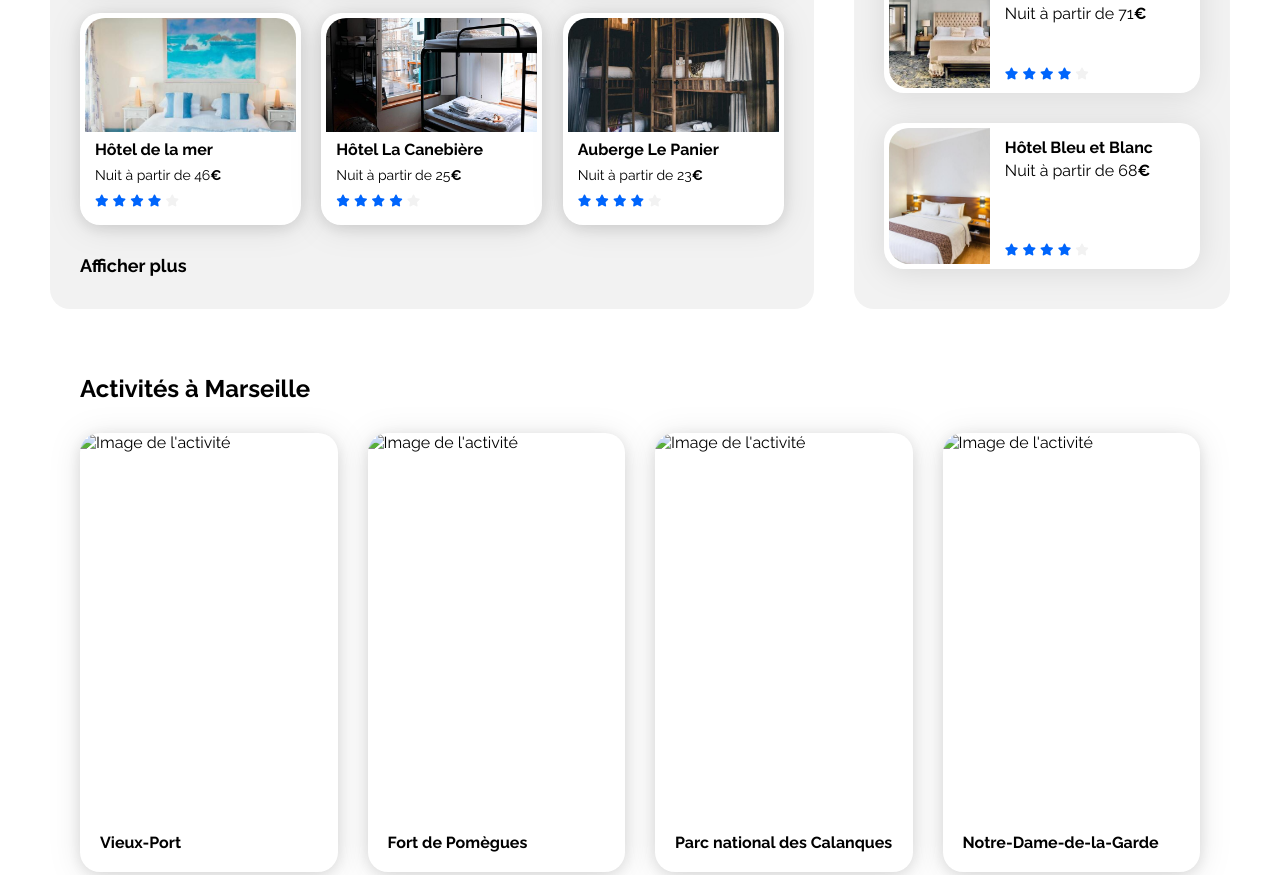
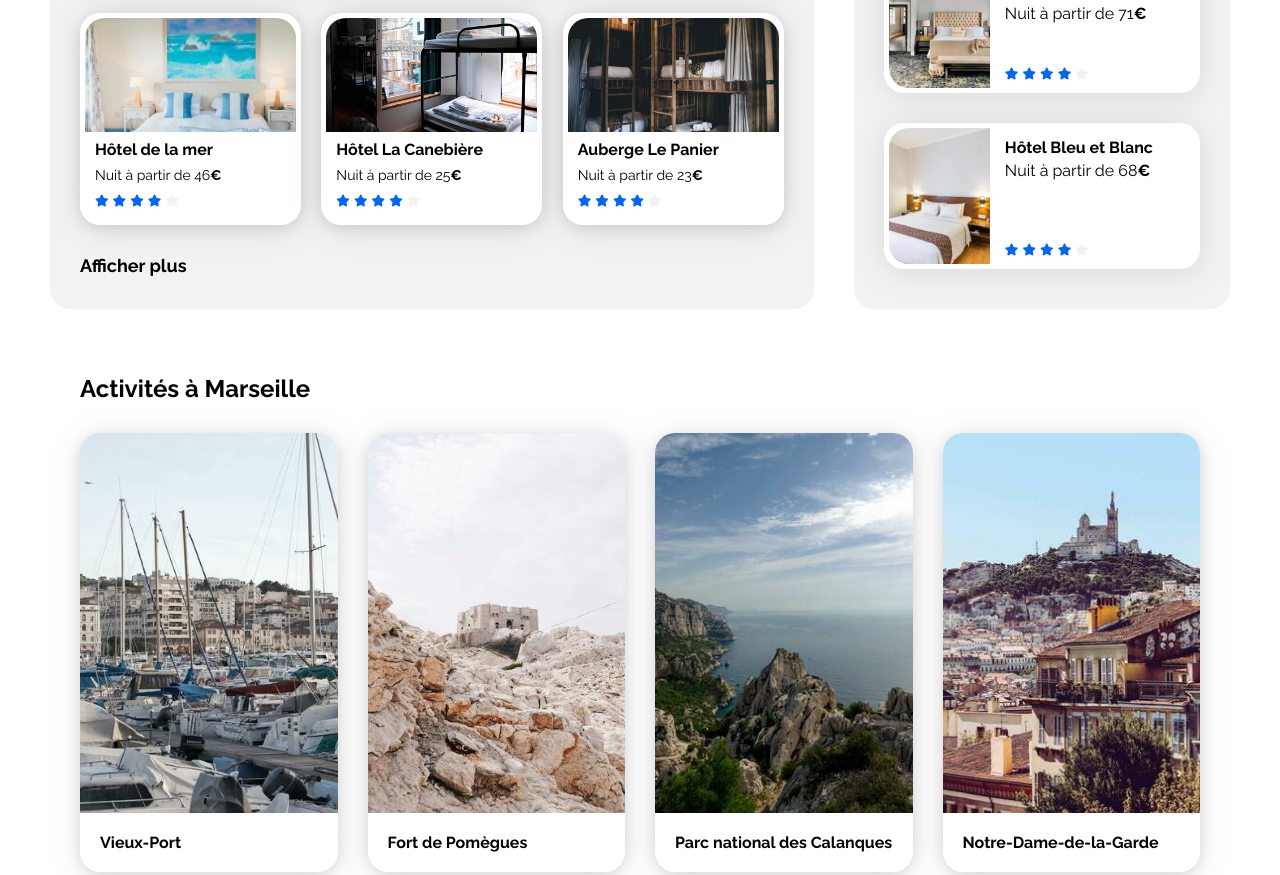
Before and after one commit to V1ct0r-V/Formation_OC-P2-Booki, a plain HTML site: page index.html in a window 1280 px wide. Shown: the part 739-1614 px from the top of the page. Drawn offline with Linux system fonts and the light colour scheme; the site is published under a folder, as on GitHub Pages, so addresses that start at the root find nothing.

Commit message:
Corrections mineurs (taille footer, chgt alt images, chemin d'image) pour affichage Chrome

```diff
--- a/css/style.css
+++ b/css/style.css
@@ -20,7 +20,7 @@ body {
     height: 100%;
     display: flex;
     flex-direction: column;
-    justify-content: flex-start;
+    justify-content: center;
     align-items: center;
 }
 
@@ -687,6 +687,7 @@ footer {
 
     /* Footer */
     footer {
+        width: calc(100% - 2*30px);
         padding: 30px;
         gap: 50px;
     }
--- a/index.html
+++ b/index.html
@@ -313,8 +313,8 @@
                 <div class="activités-card">
                     <article class="card">
                         <a href="#">
-                            <img class="card-image" src="/images/activites/reno-laithienne.jpg"
-                                alt="Image de l'activité">
+                            <img class="card-image" src="./images/activites/reno-laithienne.jpg"
+                                alt="Bateaux sur le Vieux-Port">
                             <div class="card-content">
                                 <h3 class="card-title">Vieux-Port</h3>
                             </div>
@@ -323,7 +323,7 @@
 
                     <article class="card">
                         <a href="#">
-                            <img class="card-image" src="/images/activites/paul-hermann.jpg" alt="Image de l'activité">
+                            <img class="card-image" src="./images/activites/paul-hermann.jpg" alt="Fort de l'île de Pomègues">
                             <div class="card-content">
                                 <h3 class="card-title">Fort de Pomègues</h3>
                             </div>
@@ -332,8 +332,8 @@
 
                     <article class="card">
                         <a href="#">
-                            <img class="card-image" src="/images/activites/kilyan-sockalingum.jpg"
-                                alt="Image de l'activité">
+                            <img class="card-image" src="./images/activites/kilyan-sockalingum.jpg"
+                                alt="Panorama des Calanques">
                             <div class="card-content">
                                 <h3 class="card-title">Parc national des Calanques</h3>
                             </div>
@@ -342,7 +342,7 @@
 
                     <article class="card">
                         <a href="#">
-                            <img class="card-image" src="/images/activites/florian-wehde.jpg" alt="Image de l'activité">
+                            <img class="card-image" src="./images/activites/florian-wehde.jpg" alt="Notre-Dame-de-la-Garde surplombant la cité">
                             <div class="card-content">
                                 <h3 class="card-title">Notre-Dame-de-la-Garde</h3>
                             </div>
```
